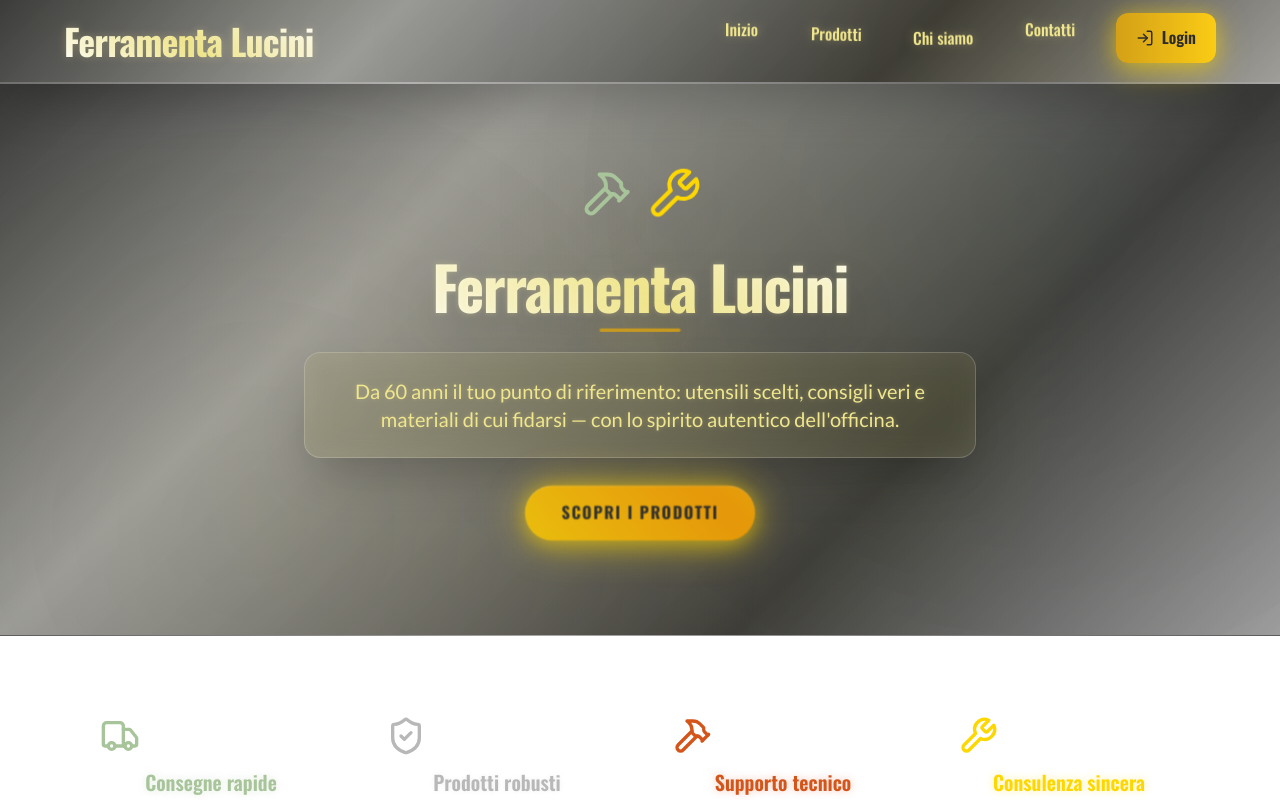
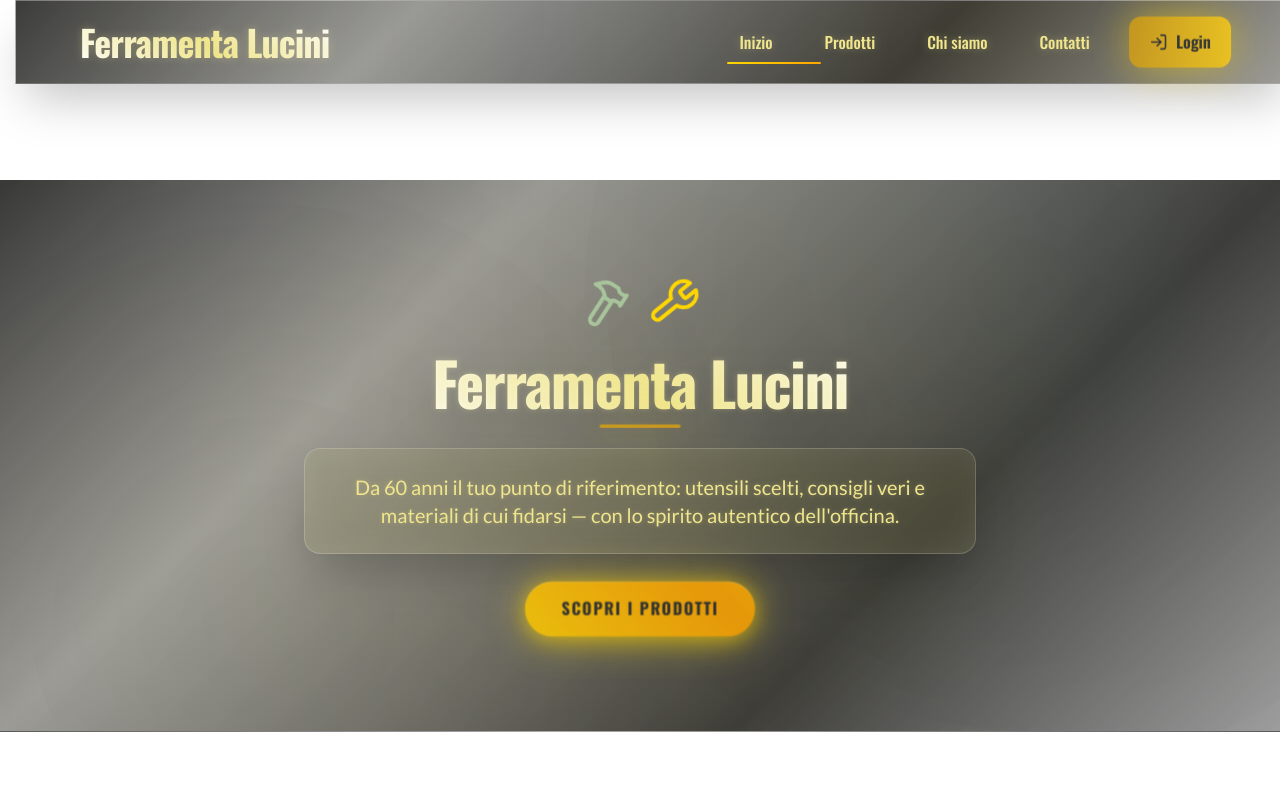
Before and after one commit to ferramentalucini/lucini-ferramenta, a React (Vite) app: page / in a window 1280 px wide. Shown: the top 800 px of the page. Built offline with nearby package versions, Linux system fonts and the light colour scheme.

Commit message:
Refactor: Improve header and button animations
- Removed continuous animations from header buttons, adding hover effects.
- Implemented a new header style with a closing circle animation on scroll.
- Added a line indicator under the buttons that follows the page scroll position.

```diff
--- /dev/null
+++ b/src/hooks/useScrollNavigation.ts
@@ -0,0 +1,54 @@
+
+import { useState, useEffect, useCallback } from 'react';
+
+export const useScrollNavigation = () => {
+  const [scrollY, setScrollY] = useState(0);
+  const [isHeaderCollapsed, setIsHeaderCollapsed] = useState(false);
+  const [currentSection, setCurrentSection] = useState(0);
+  const [isHeaderManuallyOpen, setIsHeaderManuallyOpen] = useState(false);
+
+  const handleScroll = useCallback(() => {
+    const currentScrollY = window.scrollY;
+    setScrollY(currentScrollY);
+
+    // Collassa l'header quando si scrolla giù
+    if (currentScrollY > 100 && !isHeaderManuallyOpen) {
+      setIsHeaderCollapsed(true);
+    } else if (currentScrollY <= 50) {
+      setIsHeaderCollapsed(false);
+      setIsHeaderManuallyOpen(false);
+    }
+
+    // Calcola la sezione corrente in base alla posizione di scroll
+    const windowHeight = window.innerHeight;
+    const documentHeight = document.documentElement.scrollHeight;
+    const scrollProgress = currentScrollY / (documentHeight - windowHeight);
+
+    // 5 sezioni: Inizio, Servizi, Prodotti, Chi siamo, Contatti
+    const sectionIndex = Math.floor(scrollProgress * 4);
+    setCurrentSection(Math.min(sectionIndex, 4));
+  }, [isHeaderManuallyOpen]);
+
+  useEffect(() => {
+    window.addEventListener('scroll', handleScroll, { passive: true });
+    return () => window.removeEventListener('scroll', handleScroll);
+  }, [handleScroll]);
+
+  const toggleHeader = () => {
+    if (isHeaderCollapsed) {
+      setIsHeaderManuallyOpen(true);
+      setIsHeaderCollapsed(false);
+    } else {
+      setIsHeaderManuallyOpen(false);
+      setIsHeaderCollapsed(true);
+    }
+  };
+
+  return {
+    scrollY,
+    isHeaderCollapsed,
+    currentSection,
+    isHeaderManuallyOpen,
+    toggleHeader
+  };
+};
--- a/src/pages/Home.tsx
+++ b/src/pages/Home.tsx
@@ -7,19 +7,28 @@ import ChiSiamoFerramenta from "../components/home/ChiSiamoFerramenta";
 import ContattiFerramenta from "../components/home/ContattiFerramenta";
 import { supabase } from "@/integrations/supabase/client";
 import { User } from "@supabase/supabase-js";
-import { LogIn, LogOut, User as UserIcon, Shield } from "lucide-react";
+import { LogIn, LogOut, User as UserIcon, Shield, Menu } from "lucide-react";
 import { useUserRole } from "@/hooks/useUserRole";
+import { useScrollNavigation } from "@/hooks/useScrollNavigation";
 
 export default function Home() {
   const [user, setUser] = useState<User | null>(null);
   const [justLoggedIn, setJustLoggedIn] = useState(false);
   const { role, isAdmin } = useUserRole(user);
+  const { scrollY, isHeaderCollapsed, currentSection, toggleHeader } = useScrollNavigation();
 
   // Scroll references
   const inizioRef = useRef<HTMLDivElement>(null);
   const prodottiRef = useRef<HTMLDivElement>(null);
   const chiSiamoRef = useRef<HTMLDivElement>(null);
   const contattiRef = useRef<HTMLDivElement>(null);
+
+  const navigationItems = [
+    { name: 'Inizio', ref: inizioRef },
+    { name: 'Prodotti', ref: prodottiRef },
+    { name: 'Chi siamo', ref: chiSiamoRef },
+    { name: 'Contatti', ref: contattiRef }
+  ];
 
   useEffect(() => {
     // Controllo sessione attuale
@@ -34,7 +43,7 @@ export default function Home() {
       // Se l'utente si è appena loggato, attiva l'animazione
       if (event === 'SIGNED_IN' && newUser && !user) {
         setJustLoggedIn(true);
-        setTimeout(() => setJustLoggedIn(false), 4000); // Rimuovi l'animazione dopo 4 secondi
+        setTimeout(() => setJustLoggedIn(false), 4000);
       }
 
       setUser(newUser);
@@ -53,44 +62,51 @@ export default function Home() {
     await supabase.auth.signOut();
   };
 
+  // Calcola la posizione della linea di navigazione
+  const getNavigationLineStyle = () => {
+    const sectionWidth = 100 / navigationItems.length;
+    const position = currentSection * sectionWidth;
+    return {
+      width: `${sectionWidth}%`,
+      left: `${position}%`
+    };
+  };
+
   return (
     <div className="min-h-screen flex flex-col w-full font-lato">
       {/* HEADER */}
-      <header className="sticky top-0 left-0 z-40 section-transparent backdrop-blur-lg border-b-2 border-sabbia/30 shadow-2xl animate-slide-in-elegant">
-        <div className="flex justify-between items-center px-4 md:px-16 py-4">
+      {isHeaderCollapsed ? (
+        // Header collassato - cerchio
+        <div
+          className="header-collapsed section-transparent backdrop-blur-lg border border-sabbia/30 shadow-2xl animate-header-collapse"
+          onClick={toggleHeader}
+        >
+          <Menu size={24} className="text-sabbia" />
+        </div>
+      ) : (
+        // Header espanso
+        <header className={`header-detached section-transparent backdrop-blur-lg border border-sabbia/30 shadow-2xl animate-slide-in-elegant ${!isHeaderCollapsed ? 'animate-header-expand' : ''}`}>
+          <div className="flex justify-between items-center px-4 md:px-16 py-4 relative">
             <span className="text-3xl md:text-4xl font-oswald font-bold text-sabbia tracking-tight select-none animate-text-glow font-header metallic-text">
               Ferramenta Lucini
             </span>
             <div className="flex items-center gap-4 md:gap-7">
-            <nav className="flex gap-4 md:gap-7 font-medium text-base">
+              <nav className="flex gap-4 md:gap-7 font-medium text-base relative">
+                {/* Linea di navigazione animata */}
+                <div
+                  className="navigation-indicator"
+                  style={getNavigationLineStyle()}
+                />
+
+                {navigationItems.map((item, index) => (
                   <button
-                onClick={() => handleScroll(inizioRef)}
-                className="px-3 py-2 text-sabbia rounded-lg hover:bg-senape/20 hover:text-senape transition-all duration-300 font-oswald smooth-hover animate-floating-gentle"
-                style={{ animationDelay: '0.1s' }}
+                    key={item.name}
+                    onClick={() => handleScroll(item.ref)}
+                    className="px-3 py-2 text-sabbia rounded-lg hover:bg-senape/20 hover:text-senape transition-all duration-300 font-oswald button-hover-only relative z-10"
                   >
-                Inizio
+                    {item.name}
                   </button>
-              <button
-                onClick={() => handleScroll(prodottiRef)}
-                className="px-3 py-2 text-sabbia rounded-lg hover:bg-senape/20 hover:text-senape transition-all duration-300 font-oswald smooth-hover animate-floating-gentle"
-                style={{ animationDelay: '0.2s' }}
-              >
-                Prodotti
-              </button>
-              <button
-                onClick={() => handleScroll(chiSiamoRef)}
-                className="px-3 py-2 text-sabbia rounded-lg hover:bg-senape/20 hover:text-senape transition-all duration-300 font-oswald smooth-hover animate-floating-gentle"
-                style={{ animationDelay: '0.3s' }}
-              >
-                Chi siamo
-              </button>
-              <button
-                onClick={() => handleScroll(contattiRef)}
-                className="px-3 py-2 text-sabbia rounded-lg hover:bg-senape/20 hover:text-senape transition-all duration-300 font-oswald smooth-hover animate-floating-gentle"
-                style={{ animationDelay: '0.4s' }}
-              >
-                Contatti
-              </button>
+                ))}
               </nav>
 
               {/* Pulsanti autenticazione */}
@@ -99,10 +115,10 @@ export default function Home() {
                   <div className={`flex items-center gap-3 transition-all duration-700 ${justLoggedIn ? 'animate-login-success animate-scale-bounce' : ''}`}>
                     <a
                       href={`/cliente/${user.id}`}
-                    className="flex items-center gap-2 px-4 py-2 glass-effect text-sabbia rounded-xl hover:bg-senape/20 hover:text-senape transition-all duration-300 font-oswald animate-slide-in-elegant smooth-hover"
+                      className="flex items-center gap-2 px-4 py-2 glass-effect text-sabbia rounded-xl hover:bg-senape/20 hover:text-senape transition-all duration-300 font-oswald animate-slide-in-elegant button-hover-only"
                       style={{ animationDelay: '0.1s' }}
                     >
-                    <UserIcon size={18} className="animate-icon-spin-gentle" />
+                      <UserIcon size={18} />
                       <span className="hidden md:inline">Area Cliente</span>
                     </a>
 
@@ -110,7 +126,7 @@ export default function Home() {
                     {isAdmin() && (
                       <a
                         href={`/admin/${user.id}`}
-                      className="flex items-center gap-2 px-4 py-2 glass-effect text-ruggine rounded-xl hover:bg-ruggine/20 transition-all duration-300 font-oswald animate-admin-badge smooth-hover animate-slide-in-elegant"
+                        className="flex items-center gap-2 px-4 py-2 glass-effect text-ruggine rounded-xl hover:bg-ruggine/20 transition-all duration-300 font-oswald animate-admin-badge button-hover-only animate-slide-in-elegant"
                         style={{ animationDelay: '0.2s' }}
                       >
                         <Shield size={18} className="animate-pulse-golden" />
@@ -120,7 +136,7 @@ export default function Home() {
 
                     <button
                       onClick={handleLogout}
-                    className="flex items-center gap-2 px-4 py-2 glass-effect text-cemento rounded-xl hover:bg-ruggine/20 hover:text-ruggine transition-all duration-300 font-oswald smooth-hover animate-slide-in-elegant"
+                      className="flex items-center gap-2 px-4 py-2 glass-effect text-cemento rounded-xl hover:bg-ruggine/20 hover:text-ruggine transition-all duration-300 font-oswald button-hover-only animate-slide-in-elegant"
                       style={{ animationDelay: '0.3s' }}
                     >
                       <LogOut size={18} />
@@ -130,7 +146,7 @@ export default function Home() {
                 ) : (
                   <a
                     href="/auth"
-                  className="flex items-center gap-2 px-5 py-3 bg-gradient-to-r from-senape to-yellow-400 text-antracite rounded-xl hover:from-yellow-400 hover:to-senape transition-all duration-300 font-oswald font-semibold animate-pulse-golden smooth-hover animate-button-hover"
+                    className="flex items-center gap-2 px-5 py-3 bg-gradient-to-r from-senape to-yellow-400 text-antracite rounded-xl hover:from-yellow-400 hover:to-senape transition-all duration-300 font-oswald font-semibold animate-pulse-golden button-hover-only"
                   >
                     <LogIn size={18} />
                     <span>Login</span>
@@ -140,15 +156,17 @@ export default function Home() {
             </div>
           </div>
         </header>
+      )}
 
-      {/* CONTENUTO */}
-      <main className="flex-1 w-full">
+      {/* CONTENUTO - Aggiunto padding-top per compensare l'header detached */}
+      <main className="flex-1 w-full pt-24">
         <div ref={inizioRef} className="animate-slide-in-elegant"><HeroFerramenta /></div>
         <div className="animate-slide-in-elegant" style={{ animationDelay: '0.2s' }}><ServiziFerramenta /></div>
         <div ref={prodottiRef} className="animate-slide-in-elegant" style={{ animationDelay: '0.4s' }}><ProdottiConsigliati /></div>
         <div ref={chiSiamoRef} className="animate-slide-in-elegant" style={{ animationDelay: '0.6s' }}><ChiSiamoFerramenta /></div>
         <div ref={contattiRef} className="animate-slide-in-elegant" style={{ animationDelay: '0.8s' }}><ContattiFerramenta /></div>
       </main>
+
       <footer className="section-transparent backdrop-blur-lg text-sabbia py-6 text-center font-oswald text-sm tracking-wide border-t border-sabbia/20 animate-slide-in-elegant animate-text-glow">
         <div className="animate-metallic-shine px-4">
           &copy; {new Date().getFullYear()} Ferramenta Lucini &mdash; Designed with cura
--- a/src/styles/animations.css
+++ b/src/styles/animations.css
@@ -7,21 +7,6 @@
   }
   100% {
     background-position: 200% center;
-  }
-}
-
-@keyframes floating-gentle {
-  0%, 100% {
-    transform: translateY(0px) rotate(0deg);
-  }
-  25% {
-    transform: translateY(-8px) rotate(1deg);
-  }
-  50% {
-    transform: translateY(-12px) rotate(0deg);
-  }
-  75% {
-    transform: translateY(-6px) rotate(-1deg);
   }
 }
 
@@ -87,35 +72,6 @@
   }
 }
 
-@keyframes icon-spin-gentle {
-  0% {
-    transform: rotate(0deg) scale(1);
-  }
-  25% {
-    transform: rotate(5deg) scale(1.1);
-  }
-  50% {
-    transform: rotate(-3deg) scale(1.05);
-  }
-  75% {
-    transform: rotate(2deg) scale(1.08);
-  }
-  100% {
-    transform: rotate(0deg) scale(1);
-  }
-}
-
-@keyframes button-hover-glow {
-  0% {
-    box-shadow: 0 4px 15px rgba(255, 215, 0, 0.3);
-    transform: translateY(0px);
-  }
-  100% {
-    box-shadow: 0 8px 30px rgba(255, 215, 0, 0.5), 0 0 20px rgba(255, 215, 0, 0.3);
-    transform: translateY(-3px);
-  }
-}
-
 @keyframes login-success-celebration {
   0% {
     transform: scale(0.9);
@@ -145,15 +101,70 @@
   }
 }
 
+/* Nuove animazioni per il header */
+@keyframes header-collapse {
+  0% {
+    transform: translateX(0) scale(1);
+    border-radius: 0px;
+    width: 100%;
+    height: auto;
+    right: 0;
+    top: 0;
+  }
+  100% {
+    transform: translateX(0) scale(0.8);
+    border-radius: 50px;
+    width: 60px;
+    height: 60px;
+    right: 20px;
+    top: 20px;
+  }
+}
+
+@keyframes header-expand {
+  0% {
+    transform: translateX(0) scale(0.8);
+    border-radius: 50px;
+    width: 60px;
+    height: 60px;
+    right: 20px;
+    top: 20px;
+  }
+  100% {
+    transform: translateX(0) scale(1);
+    border-radius: 0px;
+    width: 100%;
+    height: auto;
+    right: 0;
+    top: 0;
+  }
+}
+
+@keyframes navigation-line {
+  0% {
+    transform: translateX(0%);
+  }
+  100% {
+    transform: translateX(var(--line-position, 0%));
+  }
+}
+
+@keyframes button-hover-glow {
+  0% {
+    box-shadow: 0 4px 15px rgba(255, 215, 0, 0.3);
+    transform: translateY(0px);
+  }
+  100% {
+    box-shadow: 0 8px 30px rgba(255, 215, 0, 0.5), 0 0 20px rgba(255, 215, 0, 0.3);
+    transform: translateY(-3px);
+  }
+}
+
 /* Classi di utilità per le animazioni */
 .animate-metallic-shine {
   background: linear-gradient(90deg, transparent, rgba(240, 230, 141, 0.4), transparent);
   background-size: 200% 100%;
   animation: metallic-shine 3s ease-in-out infinite;
-}
-
-.animate-floating-gentle {
-  animation: floating-gentle 4s ease-in-out infinite;
 }
 
 .animate-pulse-golden {
@@ -178,20 +189,24 @@
   animation: text-glow 3s ease-in-out infinite;
 }
 
-.animate-icon-spin-gentle {
-  animation: icon-spin-gentle 3s ease-in-out infinite;
-}
-
-.animate-button-hover {
-  animation: button-hover-glow 0.3s ease-out forwards;
-}
-
 .animate-login-success {
   animation: login-success-celebration 0.8s ease-out;
 }
 
 .animate-admin-badge {
   animation: admin-badge-pulse 2s ease-in-out infinite;
+}
+
+.animate-header-collapse {
+  animation: header-collapse 0.6s ease-in-out forwards;
+}
+
+.animate-header-expand {
+  animation: header-expand 0.6s ease-in-out forwards;
+}
+
+.animate-navigation-line {
+  animation: navigation-line 0.4s ease-out forwards;
 }
 
 /* Effetti hover fluidi */
@@ -202,6 +217,14 @@
 .smooth-hover:hover {
   transform: translateY(-2px);
   filter: brightness(1.1);
+}
+
+.button-hover-only {
+  transition: all 0.3s ease;
+}
+
+.button-hover-only:hover {
+  animation: button-hover-glow 0.3s ease-out forwards;
 }
 
 /* Animazioni di caricamento */
@@ -230,3 +253,37 @@
   border: 1px solid rgba(240, 230, 141, 0.2);
   box-shadow: 0 8px 32px rgba(0, 0, 0, 0.1);
 }
+
+/* Header detached e collapsible */
+.header-detached {
+  position: fixed;
+  top: 15px;
+  left: 15px;
+  right: 15px;
+  border-radius: 15px;
+  z-index: 50;
+}
+
+.header-collapsed {
+  position: fixed;
+  top: 20px;
+  right: 20px;
+  width: 60px;
+  height: 60px;
+  border-radius: 50%;
+  display: flex;
+  align-items: center;
+  justify-content: center;
+  cursor: pointer;
+  z-index: 50;
+}
+
+.navigation-indicator {
+  position: absolute;
+  bottom: -2px;
+  left: 0;
+  height: 2px;
+  background: linear-gradient(90deg, var(--senape), #FFA500);
+  border-radius: 1px;
+  transition: all 0.4s cubic-bezier(0.4, 0.0, 0.2, 1);
+}
```
Lines whose indentation alone changed are shown as unchanged.
